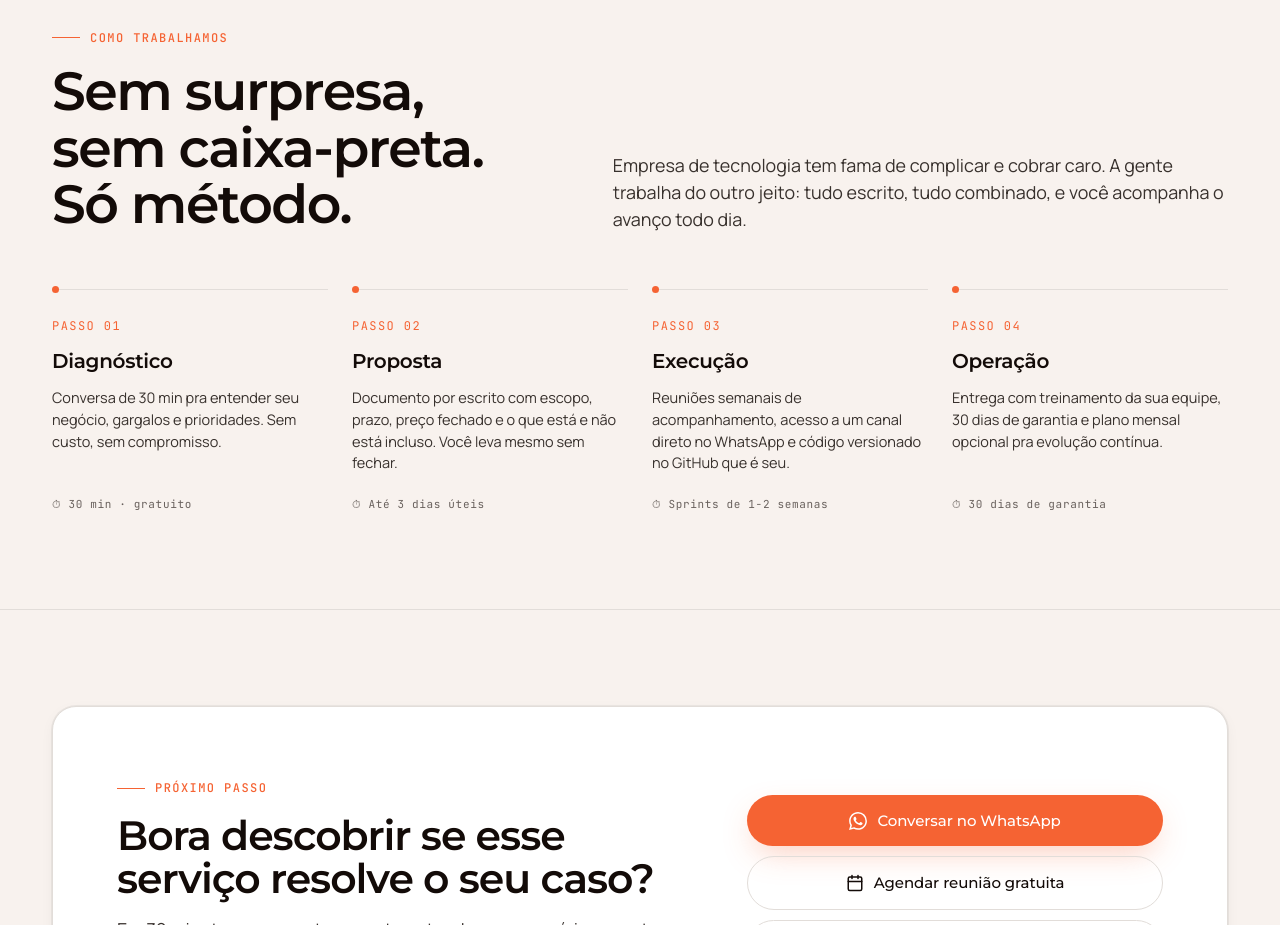
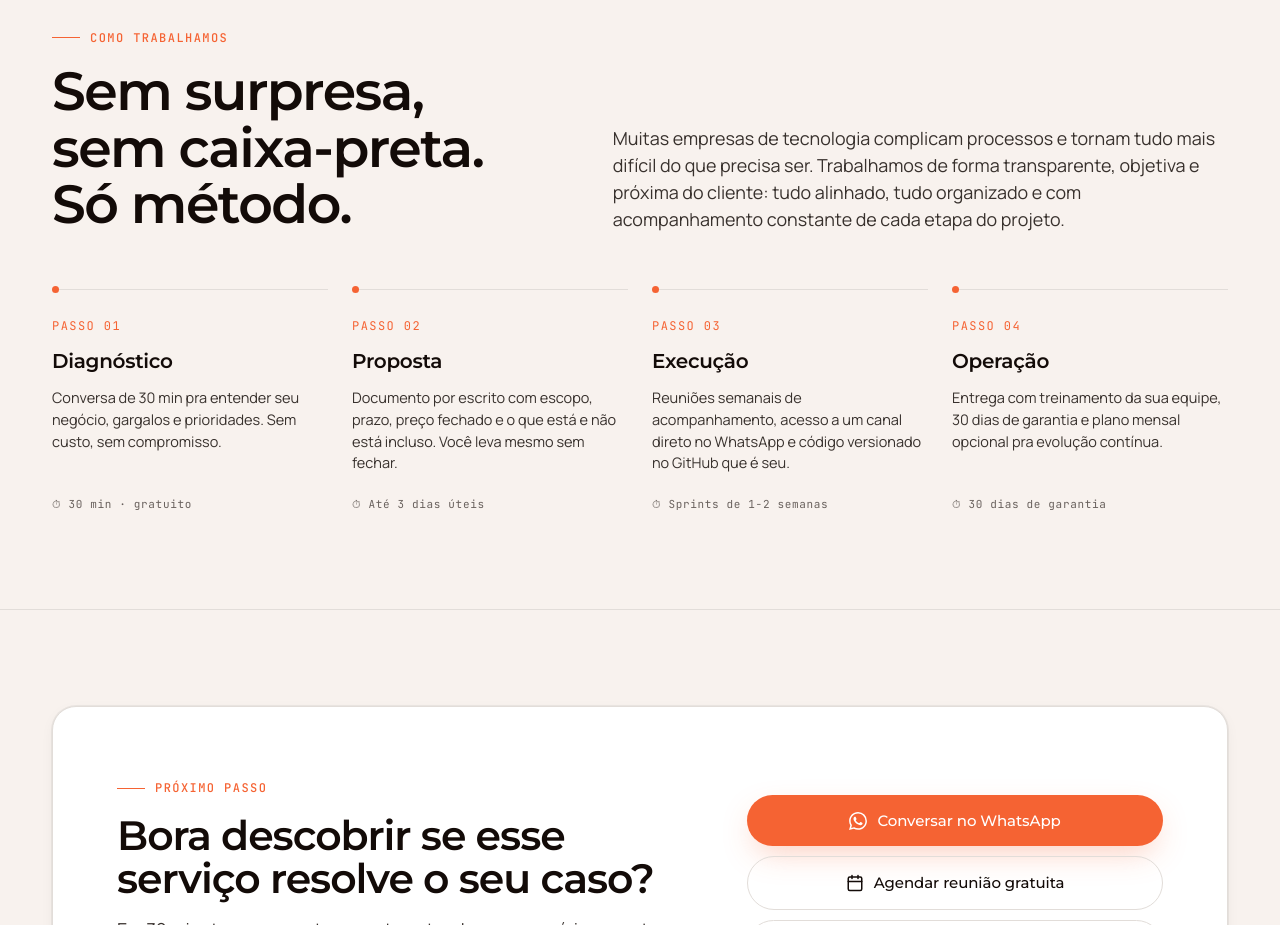
Before and after one commit to pablomigueldias/reative-site, a Next.js app: page /servicos/automacao in a window 1280 px wide. Shown: the part 3000-3925 px from the top of the page. Built offline with nearby package versions, Linux system fonts and the light colour scheme; no server answers.

Commit message:
blog e method conteudo atualizado

```diff
--- a/components/sections/Method.tsx
+++ b/components/sections/Method.tsx
@@ -10,9 +10,9 @@ export function Method(): JSX.Element {
             <h2>Sem surpresa, sem caixa-preta. Só método.</h2>
           </div>
           <p className="lede">
-            Empresa de tecnologia tem fama de complicar e cobrar caro. A gente
-            trabalha do outro jeito: tudo escrito, tudo combinado, e você
-            acompanha o avanço todo dia.
+            Muitas empresas de tecnologia complicam processos e tornam tudo mais difícil do que precisa ser.
+            Trabalhamos de forma transparente, objetiva e próxima do cliente: tudo alinhado,
+            tudo organizado e com acompanhamento constante de cada etapa do projeto.
           </p>
         </div>
         <div className="method-grid">
```
Also changed, not shown: components/sections/Blog.tsx (+3 -4 lines).
